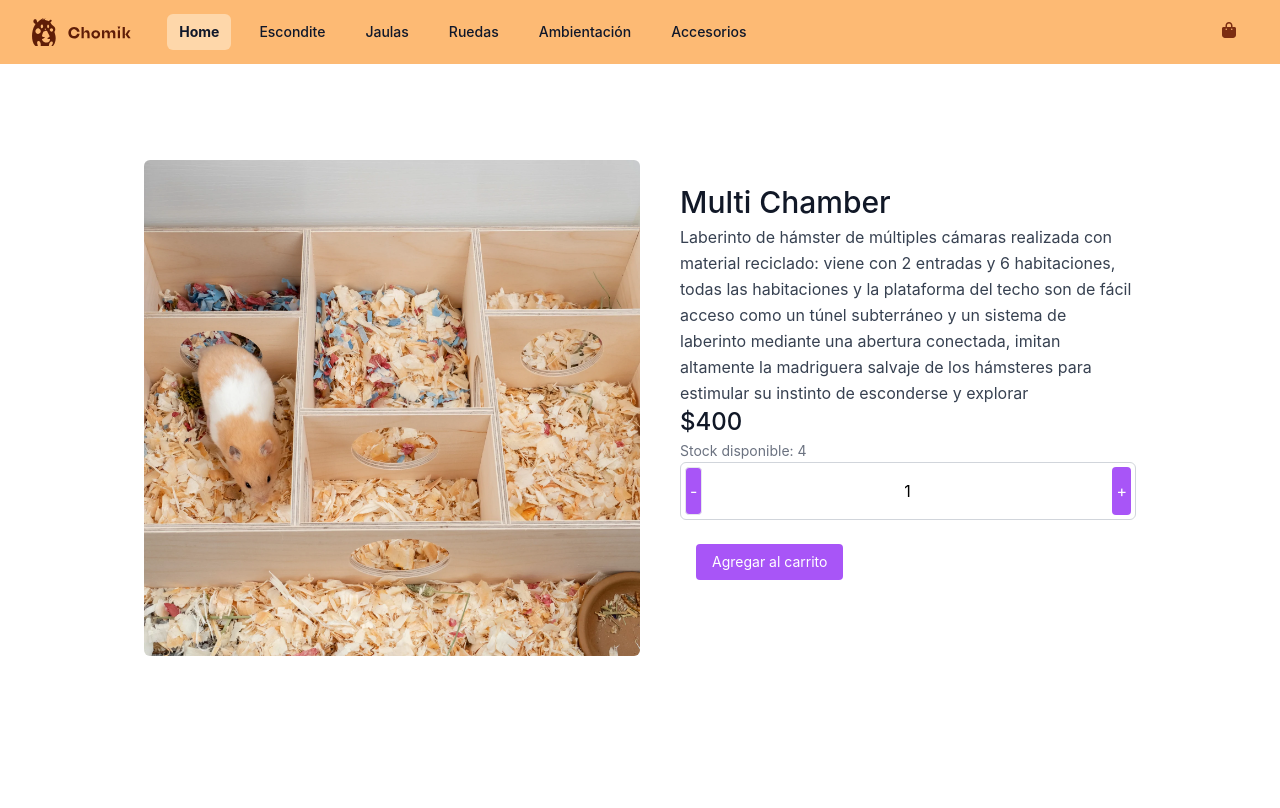
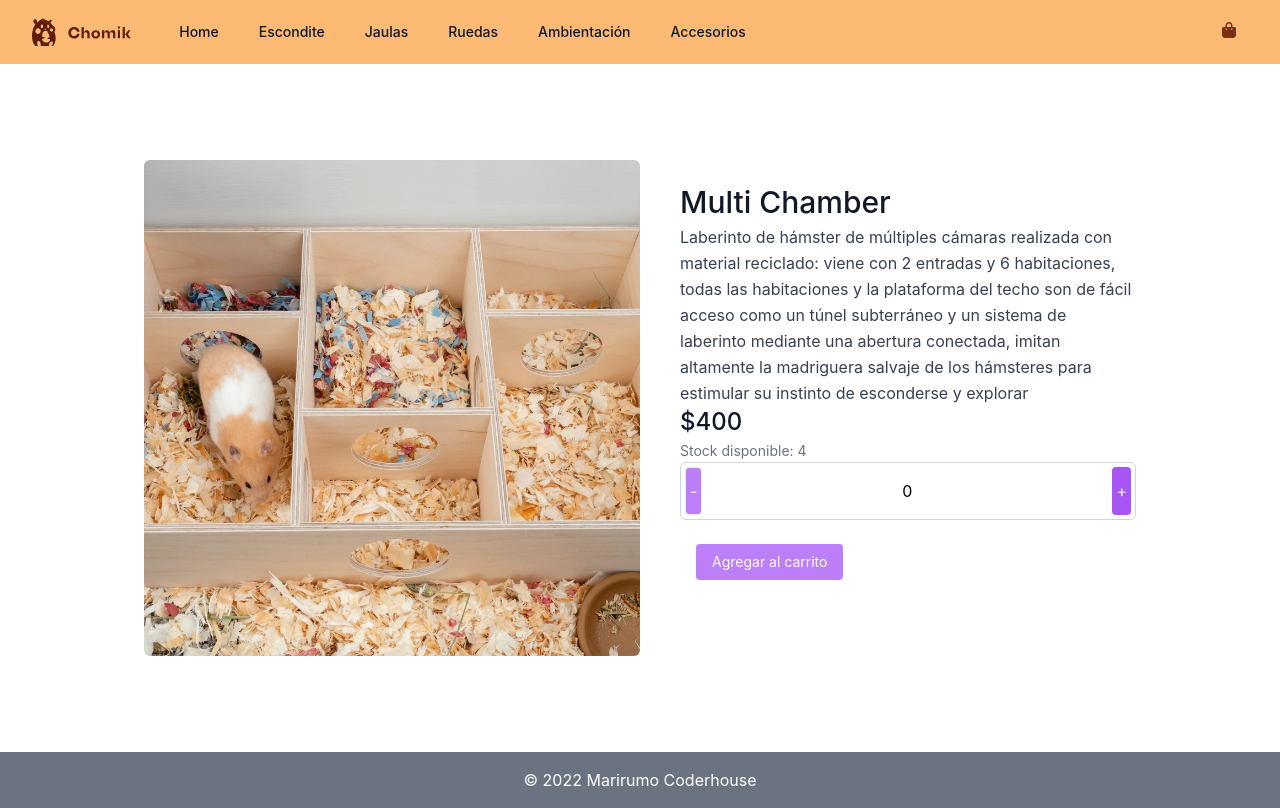
Before and after one commit to marirumo/chomik-Coderhouse, a React (Create React App) app: page /product/1 in a window 1280 px wide. Built offline with nearby package versions, Linux system fonts and the light colour scheme.

Commit message:
Add CartContext

```diff
--- a/src/App.js
+++ b/src/App.js
@@ -1,11 +1,17 @@
+import { BrowserRouter, Routes, Route } from 'react-router-dom';
 import NavBar from './components/NavBar';
+import Footer from './components/Footer';
 import ItemListContainer from './components/ItemListContainer';
 import ItemDetailContainer from './components/ItemDetailContainer';
-import { BrowserRouter, Routes, Route } from 'react-router-dom';
+import CartProvider from './context/CartContext';
+import Cart from './components/Cart';
 
-function App() {
+const App = () => {
+
   return (
     <BrowserRouter>
+
+      <CartProvider>
 
         <NavBar />
 
@@ -14,10 +20,17 @@ function App() {
           <Route path="/" element={<ItemListContainer />} />
           <Route path="/categoria/:categoryId" element={<ItemListContainer />} />
           <Route path="/product/:id" element={<ItemDetailContainer />} />
+          <Route path='/cart' element={<Cart />} />
 
         </Routes>
 
+        <Footer />
+
+      </CartProvider>
+
     </BrowserRouter>
+
+
   );
 }
 
--- /dev/null
+++ b/src/components/Cart.jsx
@@ -0,0 +1,43 @@
+import {useCartContext} from '../context/CartContext'
+
+const Cart = () => {
+
+    const { cart } = useCartContext()
+
+    return (
+        <div>
+            <div >
+            {cart.length ? (
+
+                <div>
+                    <h2>Tu carrito</h2>
+                    <div >
+                        <h3>Item</h3>
+                        <h3>Cantidad</h3>
+                        <h3>Stock</h3>
+                    </div>
+
+                    <ul>
+                        {cart.map((item) =>
+                            <li>
+                                <div>
+
+                                    <span><img src={item.img} alt='item' /></span>
+                                    <span>{item.title}</span>
+                                </div>
+                                <div>{item.price}</div>
+                                <div>{item.stock}</div>
+                            </li>
+                            )
+                        }
+                    </ul>
+
+                </div>
+                ) : (<h2>Tu carrito está vacío.</h2>)}
+
+            </div>
+        </div>
+    )
+}
+
+export default Cart;
--- a/src/components/CartWidget.jsx
+++ b/src/components/CartWidget.jsx
@@ -1,12 +1,17 @@
 
 import { FontAwesomeIcon } from '@fortawesome/react-fontawesome'
 import { faShoppingBag } from '@fortawesome/free-solid-svg-icons'
+import { useCartContext } from '../context/CartContext'
 
 const CartWidget = () => {
+
+  const {getTotalCart} =useCartContext()
+
   return (
 
     <div>
       <FontAwesomeIcon icon={faShoppingBag} className='text-orange-900 hover:bg-orange-400 hover:text-white px-3 py-3 rounded-lg text-md font-medium' />
+      <span>{getTotalCart() || ""}</span>
     </div>
 
   );
--- /dev/null
+++ b/src/components/Footer.jsx
@@ -0,0 +1,15 @@
+
+const Footer = () => {
+  return (
+    <>
+    <div className="bg-gray-500 text-center lg:text-left">
+      <div className="text-white text-center p-4">
+        © 2022 Marirumo Coderhouse
+      </div>
+    </div>
+    </>
+
+  )
+}
+
+export default Footer
--- a/src/components/ItemCount.jsx
+++ b/src/components/ItemCount.jsx
@@ -1,18 +1,21 @@
-import React, { useState } from 'react';
+import { useState, useEffect } from 'react';
 
-const ItemCount = ({ stock, initial }) => {
+const ItemCount = ({ stock, initial, onAdd }) => {
 
-  const [count, setCount] = useState(initial);
+  const [count, setCount] = useState(parseInt(initial));
 
-  const handleSubtract = () => {
+  const decrease = () => {
     count <= initial ? setCount(initial) : setCount(count - 1)
   };
 
-  const handleAdd = () => {
+  const increase = () => {
     count >= stock ? setCount(stock) : setCount(count + 1);
   };
 
-  const onAdd = () => stock > 0 ? alert(`${count} unidades agregadas`) : alert('No hay stock');
+  useEffect(() => {
+    setCount(parseInt(initial));
+  },[initial])
+
 
   return (
     <>
@@ -20,8 +23,8 @@ const ItemCount = ({ stock, initial }) => {
 
         <div className='flex border justify-between border-gray-300 p-1 rounded-md'>
 
-          <button onClick={() => handleSubtract({ initial })}
-            className='bg-purple-500 text-white border p-1 rounded'>
+          <button disabled={count <= 1} onClick={() => decrease({ initial })}
+            className='bg-purple-500 text-white border p-1 rounded disabled:opacity-75'>
             -
           </button>
 
@@ -29,15 +32,15 @@ const ItemCount = ({ stock, initial }) => {
             {count}
           </p>
 
-          <button onClick={() => handleAdd({ stock })}
+          <button onClick={() => increase({ stock })}
             className='bg-purple-500 text-white p-1 rounded'>
             +
           </button>
 
         </div>
 
-        <button onClick={() => onAdd()}
-          className='px-4 py-2 bg-purple-500 hover:bg-violet-700 text-center text-sm text-white rounded duration-300'>
+        <button disabled={count <= 0} onClick={() => onAdd()}
+          className='px-4 py-2 bg-purple-500 hover:bg-violet-700 disabled:opacity-75 text-center text-sm text-white rounded duration-300'>
           Agregar al carrito
         </button>
 
--- a/src/components/ItemDetail.jsx
+++ b/src/components/ItemDetail.jsx
@@ -1,8 +1,22 @@
+import { useState } from 'react'
 import ItemCount from './ItemCount'
+import {useCartContext} from '../context/CartContext'
+import { Link } from 'react-router-dom'
+
 
 const ItemDetail = item => {
 
   const { title, description, img, price, stock } = item
+
+  const [goToCart, setGoToCart] = useState(false)
+
+  const {addItem} = useCartContext();
+
+  const onAdd = (count) => {
+    setGoToCart(true);
+    addItem(item,count);
+  }
+
 
   return (
     <>
@@ -43,17 +57,28 @@ const ItemDetail = item => {
 
                 </span>
 
+                <div>
+                  {
+                    goToCart
+                      ?
+                      <div className='py-8'>
+                        <Link to={'/'}><button className='px-4 py-2 hover:bg-violet-100 text-center text-sm text-purple-500 rounded duration-300'>
+                          Seguir comprando</button>
+                        </Link>
+                        <Link to={'/cart'}><button className='px-4 py-2 m-2 bg-purple-500 hover:bg-violet-700 text-center text-sm text-white rounded duration-300'>
+                          Ver mi carrito</button>
+                        </Link>
+                      </div>
 
-                <ItemCount stock={stock} initial={1} />
+                      :
+                      <ItemCount stock={stock} initial={0} onAdd={onAdd} />
+                  }
+                </div>
+
               </div>
-
             </div>
-
           </div>
-
-
         </div>
-
       </section>
 
     </>
--- a/src/components/NavBar.jsx
+++ b/src/components/NavBar.jsx
@@ -33,7 +33,7 @@ const NavBar = () => {
               <div className="hidden sm:block sm:ml-9">
                 <div className="flex space-x-4">
 
-                  <Link to='/' className="bg-orange-200 text-slate-900 px-3 py-2 rounded-md text-sm font-bold">Home</Link>
+                  <Link to='/' className="text-slate-900 hover:bg-orange-400 hover:text-white block px-3 py-2 rounded-md text-sm font-medium">Home</Link>
 
                   <Link to='/categoria/escondite' className="text-slate-900 hover:bg-orange-400 hover:text-white px-3 py-2 rounded-md text-sm font-medium">Escondite</Link>
 
@@ -59,7 +59,7 @@ const NavBar = () => {
         <div className="sm:hidden">
           <div className="px-2 pt-2 pb-3 space-y-1">
 
-            <Link to='/' className="bg-orange-200 text-slate-900 block px-3 py-2 rounded-md text-base font-bold">Home</Link>
+            <Link to='/' className="text-slate-900 hover:bg-orange-400 hover:text-white block px-3 py-2 rounded-md text-base font-medium">Home</Link>
 
             <Link to='/categoria/:categoryId' className="text-slate-900 hover:bg-orange-400 hover:text-white block px-3 py-2 rounded-md text-base font-medium">Escondite</Link>
 
--- /dev/null
+++ b/src/context/CartContext.jsx
@@ -0,0 +1,68 @@
+import React, { useContext, useState } from "react";
+
+const CartContext = React.createContext([]);
+
+export const useCartContext = () => useContext(CartContext);
+
+const CartProvider = ({ children }) => {
+
+    const [cart, setCart] = useState([]) //items en mi carrito
+
+    // 1. addItem al carrito
+    const addItem = (product, count) => {
+
+    let cartProduct = { product, count }
+    let cartAux = []
+
+    if (isInCart(product)) {
+      cartProduct = cart.find(item => item.product === product)
+      cartProduct.count = cartProduct.count + count
+      cartAux = [...cart]
+    } else {
+      cartAux = [cartProduct, ...cart]
+    }
+    setCart(cartAux)
+  }
+    console.log('carrito:', cart)
+
+    // 2. removeItems
+    const removeItem = (item) => {
+
+        if (isInCart(item)) {
+            const updateCart = cart.filter(elem => elem.item.id !== item.id) || []
+            setCart(updateCart)
+        }
+    }
+
+    //3.Limpiar carrito (todos los elementos)
+    const clear = () => {
+        setCart([])
+    }
+
+    //4. Revisar si el item está en el carrito
+    const isInCart = (id) => {
+        return cart && cart.some(elem => elem.id === id)
+    }
+
+    //5. total de productos en carrito
+    const getTotalCart = () =>
+    cart.reduce((acc, elem) => acc + elem.count, 0);
+
+
+    return (
+        <CartContext.Provider value={{
+            cart,
+            setCart,
+            addItem,
+            removeItem,
+            clear,
+            isInCart,
+            getTotalCart
+            }}>
+
+            {children}
+        </CartContext.Provider>
+    )
+}
+
+export default CartProvider
```
Lines whose indentation alone changed are shown as unchanged.
